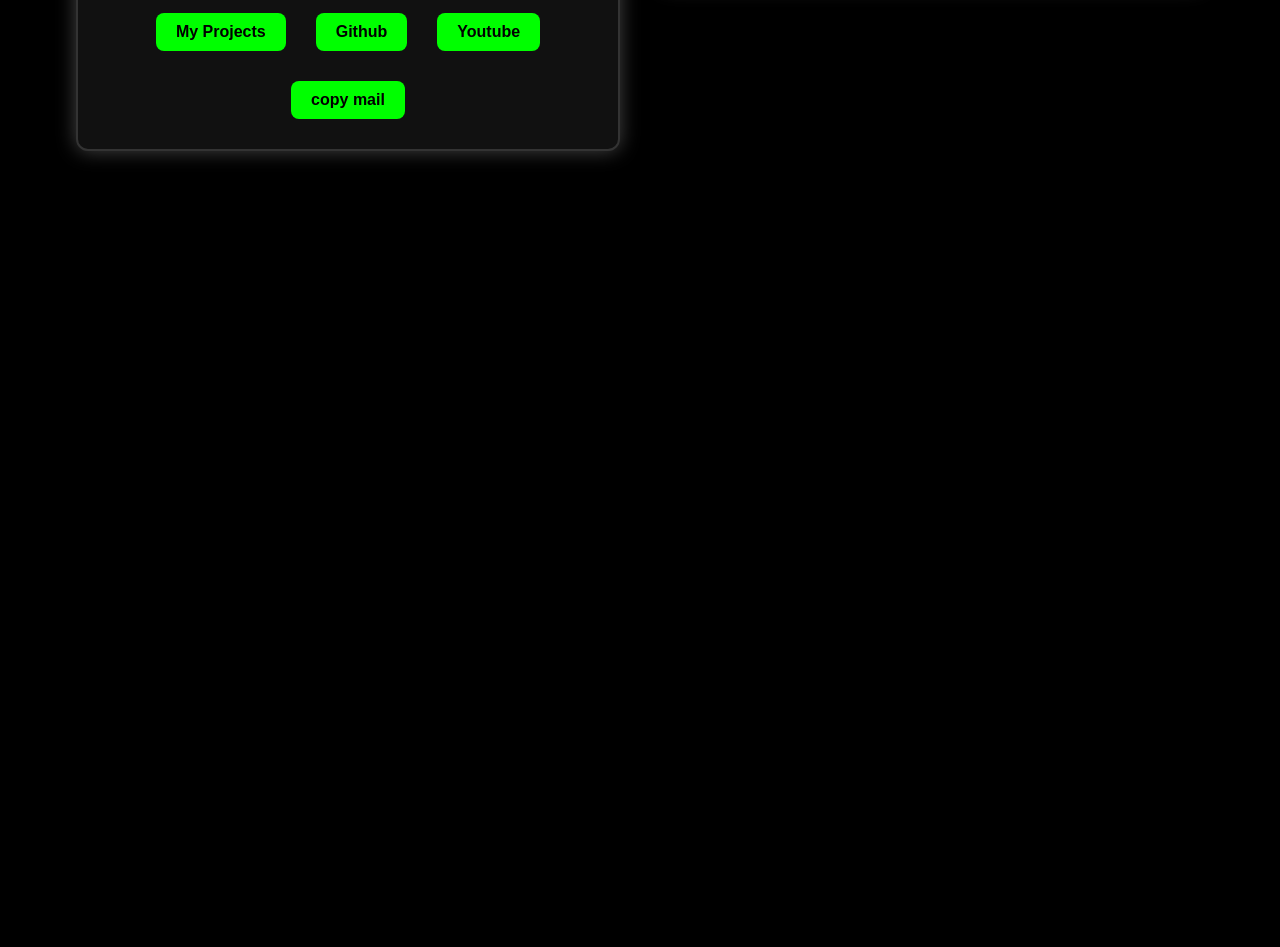
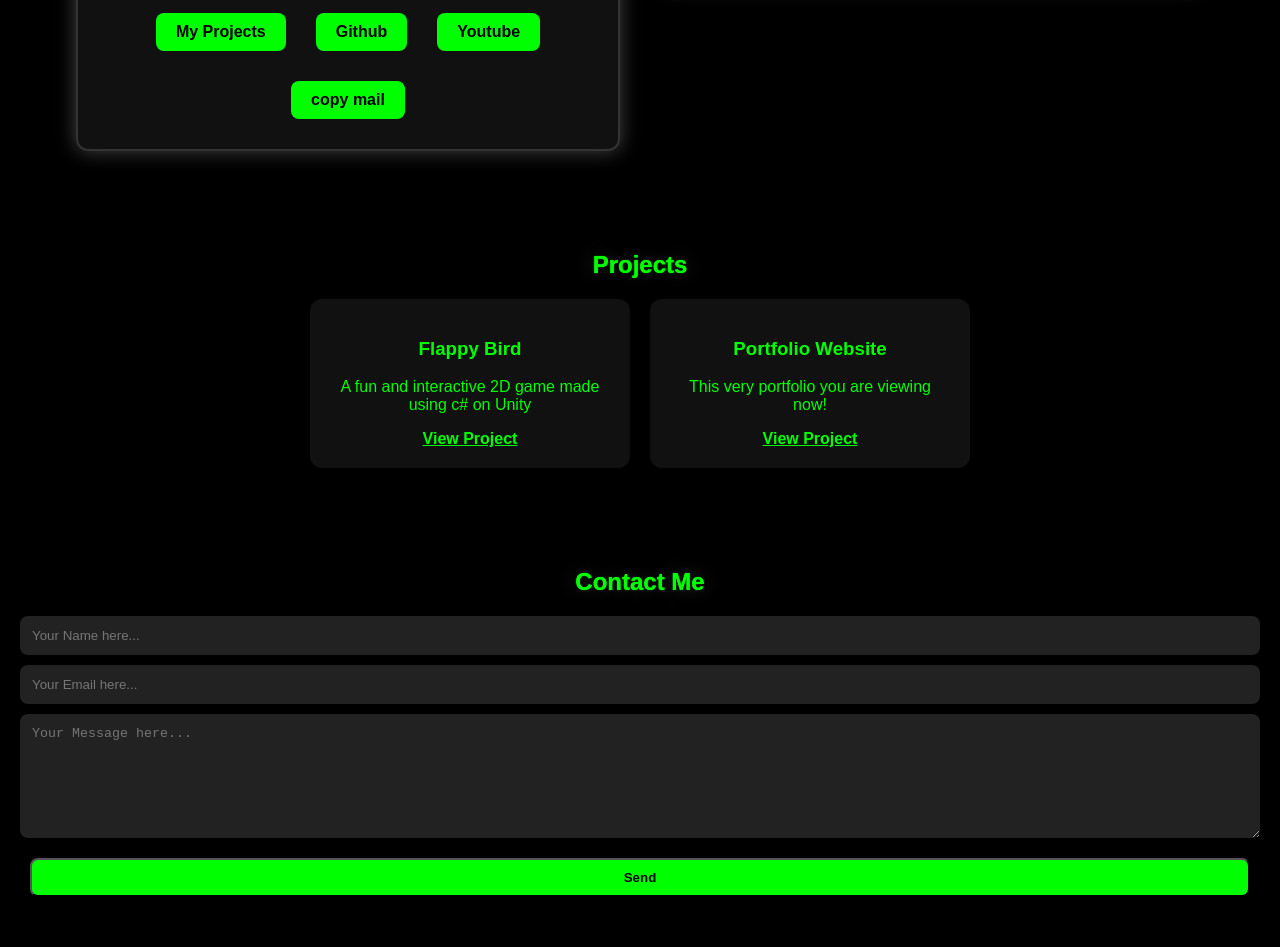
Before and after one commit to samydroidg/portfolio, a plain HTML site: page index.html in a window 1280 px wide. Shown: the part 423-1370 px from the top of the page. Before the commit the page ends 800 px from the top, so only its background shows below. Drawn offline with Linux system fonts and the light colour scheme.

Commit message:
made new changes

```diff
--- a/css/style.css
+++ b/css/style.css
@@ -9,38 +9,65 @@ body{
 body.light-mode{
     background-color: #f0f0f0;
     color: #0f0;
-}
 
-body.light-mode .btn{
+    .btn{
         background-color: #111;
         color: #0f0;
         border: 2px solid #0f0;
         box-shadow: 0 0 5px #111;
     }
 
-body.light-mode .btn:hover{
+    .btn:hover{
         background-color: #0f0;
         color: #000;
     }
 
-body.light-mode .left-box, body.light-mode .right-box{
+    .left-box, .right-box{
         background-color: #c0c0c0;
     }
 
-body.light-mode .tagline{
+    .tagline{
         color: #000;
     }
 
-body.light-mode .bio{
+    .bio{
         color: #000;
     }
 
-body.light-mode .right-box ul{
+    .right-box ul{
         color: #000;
     }
 
-body.light-mode .cursor-dot{
+    .cursor-dot{
         background: #777;
+    }
+
+    #projects{
+        background: #e9e9e9;
+        box-shadow: 0 0 12px #777;
+    }
+
+    #projects > h2{
+        color: #111;
+    }
+
+    .project-card{
+        background: #c0c0c0;
+        color: #333;
+    }
+
+    .project-card a{
+        color: #111;
+    }
+
+    #contact{
+        box-shadow: 0 0 15px #333;
+        background-color: #e9e9e9;
+    }
+
+    #contact h2{
+        color: #222;
+    }
 }
 
 .top-right{
@@ -148,3 +175,62 @@ ul{
     pointer-events: none;
     transform: translate(-50%, -50%);
 }
+
+#projects{
+    padding: 40px 20px;
+    text-align: center;
+}
+
+.projects-container{
+    display: flex;
+    flex-wrap: wrap;
+    gap: 20px;
+    justify-content: center;
+    margin-top: 20px;
+}
+
+.project-card{
+    background: #111;
+    color: #0f0;
+    border-radius: 12px;
+    padding: 20px;
+    width: 280px;
+    transition: transform 0.3s ease, box-shadow 0.3;
+}
+
+.project-card:hover{
+    transform: translateY(-10px);
+    box-shadow: 0 0 15px #0f0;
+}
+
+.project-card a{
+    color: #0f0;
+    text-decoration: underline;
+    font-weight: bold;
+}
+
+#contact {
+    padding: 40px 20px;
+    text-align: center;
+}
+
+#contact-form{
+    display: flex;
+    flex-direction: column;
+    gap: 10px;
+    min-width: 400px;
+    margin: 0 auto;
+}
+
+#contact-form input, #contact-form textarea{
+    padding: 12px;
+    border-radius: 8px;
+    border: none;
+    background-color: #222;
+    color: #0f0;
+}
+
+#contact-form textarea{
+    min-height: 100px;
+    resize: vertical;
+}
--- a/index.html
+++ b/index.html
@@ -3,12 +3,37 @@
   <head>
     <meta charset="UTF-8" />
     <meta name="viewport" content="width=device-width, initial-scale=1.0" />
+
+    <meta
+      name="description"
+      content="Bittu's Portfolio - Web Developer, Game Developer, and Tech Explorer."
+    />
+    <meta
+      name="keywords"
+      content="Bittu, Portfolio, Web Developer, Game Developer, HTML, CSS, JavaScript"
+    />
+    <meta name="author" content="Bittu (SamyDroidG)" />
+
+    <meta property="og:title" content="Bittu's Portfolio" />
+    <meta
+      property="og:description"
+      content="Checkout my projects, games, and contact me for collaboration!"
+    />
+    <meta
+      property="og:image"
+      content="https://samydroidg.github.io/portfolio/images/preview.png"
+    />
+    <!-- Replace with your actual preview image -->
+    <meta property="og:url" content="https://samydroidg.github.io/portfolio" />
+    <meta name="twitter:card" content="summary_large_image" />
+
     <title>Bittu's Protfolio</title>
     <link rel="stylesheet" href="./css/style.css" />
+    <link rel="shortcut icon" href="/images/icon.ico" type="image/x-icon">
   </head>
   <body>
     <div class="top-right">
-        <button id="theme-toggle" class="btn">🌙 Toggle Mode</button>
+      <button id="theme-toggle" class="btn">🌙 Toggle Mode</button>
     </div>
     <div class="container">
       <div class="left-box fade-in">
@@ -28,9 +53,11 @@
           something epic!
         </p>
         <div class="buttons">
-          <a href="#" class="btn">My Projects</a>
-          <a href="#" class="btn">Github</a>
-          <a href="#" class="btn">Youtube</a>
+          <a href="#projects" class="btn">My Projects</a>
+          <a href="https://github.com/samydroidg" class="btn">Github</a>
+          <a href="https://www.youtube.com/@BittXP_official" class="btn"
+            >Youtube</a
+          >
           <p id="email" class="btn">copy mail</p>
         </div>
       </div>
@@ -44,6 +71,48 @@
         </ul>
       </div>
     </div>
+    <section id="projects" class="fade-in">
+      <h2>Projects</h2>
+      <div class="projects-container">
+        <div class="project-card">
+          <h3>Flappy Bird</h3>
+          <p>A fun and interactive 2D game made using c# on Unity</p>
+          <a href="#">View Project</a>
+        </div>
+        <div class="project-card">
+          <h3>Portfolio Website</h3>
+          <p>This very portfolio you are viewing now!</p>
+          <a href="#">View Project</a>
+        </div>
+      </div>
+    </section>
+    <section id="contact" class="fade-in">
+      <h2>Contact Me</h2>
+      <form
+        action="https://formspree.io/f/mrbkpzoa"
+        method="POST"
+        id="contact-form"
+      >
+        <input
+          type="text"
+          name="name"
+          placeholder="Your Name here..."
+          required
+        />
+        <input
+          type="email"
+          name="email"
+          placeholder="Your Email here..."
+          required
+        />
+        <textarea
+          name="message"
+          placeholder="Your Message here..."
+          required
+        ></textarea>
+        <button type="submit" class="btn">Send</button>
+      </form>
+    </section>
     <script src="./js/script.js"></script>
   </body>
 </html>
```
Also changed, not shown: images/BittuProfilePic.jpg, images/android-chrome-192x192.png (added), images/android-chrome-512x512.png (added), images/apple-touch-icon.png (added), images/favicon-16x16.png (added), images/favicon-32x32.png (added), images/icon.ico (added). Lines whose indentation alone changed are shown as unchanged.
